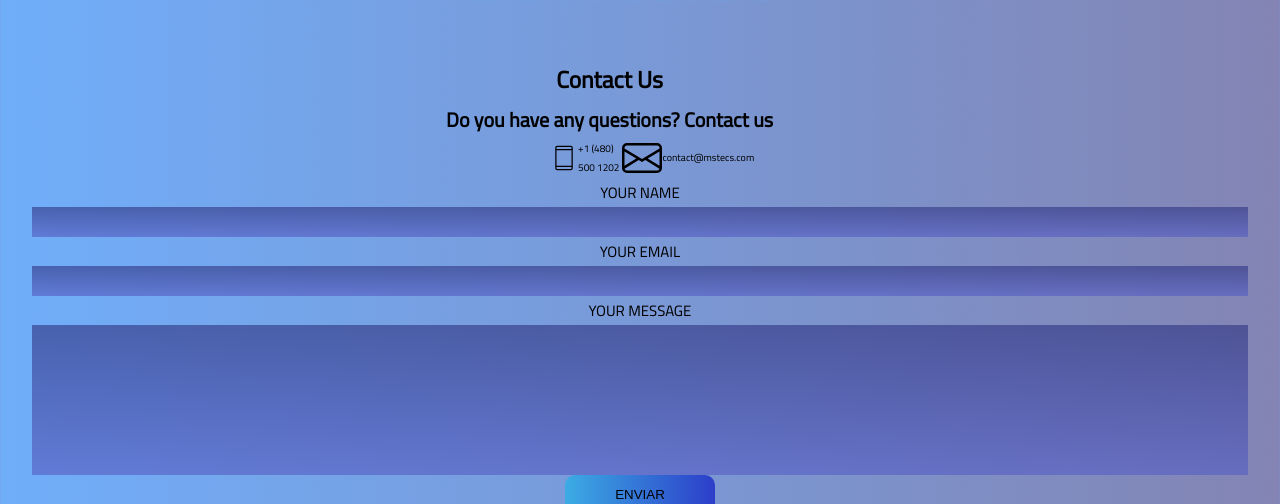
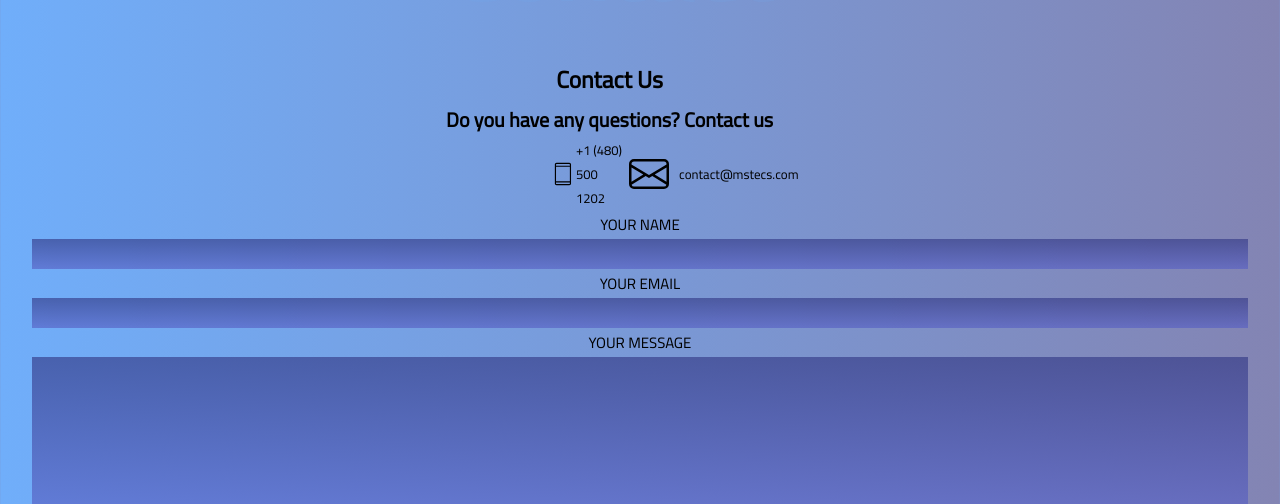
Before and after one commit to Usiel-03A7/MST, a plain HTML site: page index.html in a window 1280 px wide. Shown: the part 4300-4804 px from the top of the page. Drawn offline with Linux system fonts and the light colour scheme.

Commit message:
finish page beta 1.1

```diff
--- a/CSS/style.css
+++ b/CSS/style.css
@@ -270,23 +270,26 @@ a {
 }
 .call {
     display: flex;
-    width: 15rem;
-
+    width: 18rem;
     margin-left: 55rem;
     justify-content: space-around;
 }
 .mail{
-    display: flex;
+    display: grid;
+    grid-template-columns: repeat(2, 1fr);
     width: 15rem;
-    justify-content: space-around;
-
     margin-right: 55rem;
+    gap: 1rem;
 }
 .call p{
     margin: auto 0;
 }
 .mail p{
+
     margin: auto 0;
+}
+.font__p {
+    font-size: 1.3rem;
 }
 .submit {
 
--- a/index.html
+++ b/index.html
@@ -176,13 +176,13 @@
         <svg class="svg-icon" viewBox="0 0 20 20">
             <path d="M14.911,1.295H5.09c-0.737,0-1.339,0.603-1.339,1.339v14.733c0,0.736,0.603,1.338,1.339,1.338h9.821c0.737,0,1.339-0.602,1.339-1.338V2.634C16.25,1.898,15.648,1.295,14.911,1.295 M15.357,17.367c0,0.24-0.205,0.445-0.446,0.445H5.09c-0.241,0-0.446-0.205-0.446-0.445v-0.893h10.714V17.367z M15.357,15.58H4.644V4.42h10.714V15.58z M15.357,3.527H4.644V2.634c0-0.241,0.205-0.446,0.446-0.446h9.821c0.241,0,0.446,0.206,0.446,0.446V3.527z"></path>
         </svg>
-        <p>+1 (480) 500 1202</p>
+        <p class="font__p">+1 (480) 500 1202</p>
     </div>
     <div class=" mail">
         <svg xmlns="http://www.w3.org/2000/svg" width="40" height="40" fill="currentColor" class="bi bi-envelope" viewBox="0 0 16 16">
             <path d="M0 4a2 2 0 0 1 2-2h12a2 2 0 0 1 2 2v8a2 2 0 0 1-2 2H2a2 2 0 0 1-2-2V4Zm2-1a1 1 0 0 0-1 1v.217l7 4.2 7-4.2V4a1 1 0 0 0-1-1H2Zm13 2.383-4.708 2.825L15 11.105V5.383Zm-.034 6.876-5.64-3.471L8 9.583l-1.326-.795-5.64 3.47A1 1 0 0 0 2 13h12a1 1 0 0 0 .966-.741ZM1 11.105l4.708-2.897L1 5.383v5.722Z"/>
           </svg>
-          <p>contact@mstecs.com</p>
+          <p class="font__p">contact@mstecs.com</p>
     </div>
 </div>
 <form class="form" action="send" >
```
